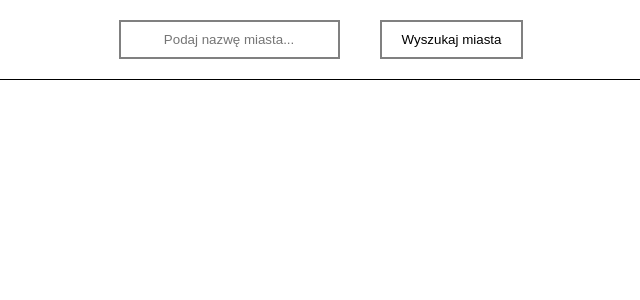
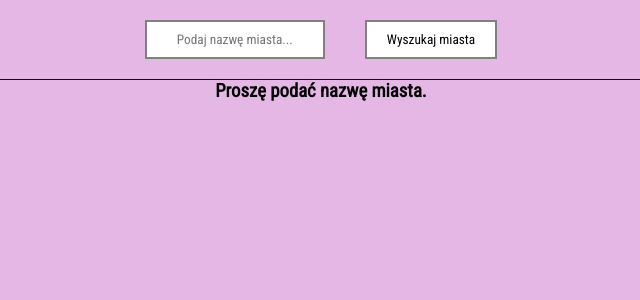
Before and after one commit to Student235555/simple-weather-app, a React (Create React App) app: page / in a window 1280 px wide. Shown: the top 300 px of the page, without its empty margins (319-959 px from the left). Built offline with nearby package versions, Linux system fonts and the light colour scheme.

Commit message:
Add visual improvements

```diff
--- a/src/Components/App.css
+++ b/src/Components/App.css
@@ -1,12 +1,16 @@
+@import url("https://fonts.googleapis.com/css2?family=Roboto+Condensed&display=swap");
+
 *{
   margin: 0;
   padding: 0;
   box-sizing: border-box;
   text-align: center;
+  font-family: 'Roboto Condensed', arial, sans-serif;
 }
 
-.main{
-  min-height: 100%;
+.App{
+  min-height: 100vh;
+  background-color: #E4B7E5;
 }
 
 .App input, .App button{
@@ -22,7 +26,11 @@
 }
 
 .App button:hover{
-  background-color: black;
+  background-color: #B288C0;
   color: white;
   border-color: black;
 }
+
+.App h4{
+  margin: 10px auto;
+}
--- a/src/Components/Result.js
+++ b/src/Components/Result.js
@@ -5,7 +5,15 @@ const Result = ({weather}) => {
 
     let content = null;
 
-    if(!weather[7] && weather[0]){
+    if(weather[0].length < 1)
+
+    return (
+        <div className='result'>
+            {<h3>Proszę podać nazwę miasta.</h3>}
+        </div>
+    );
+
+    else if(!weather[7] && weather[0]){
 
         const sunriseTime = new Date(weather[3]*1000).toLocaleTimeString();
         const sunsetTime = new Date(weather[4]*1000).toLocaleTimeString();
@@ -25,7 +33,7 @@ const Result = ({weather}) => {
 
     return (
       <div className='result'>
-          {weather[7] ? <h3>Nie ma w bazie miasta: <em>{weather[0]}</em>`</h3>: content}
+          {weather[7] ? <h3>Nie ma w bazie miasta: <em>{weather[0]}</em></h3>: content}
       </div>
      );
 }
```
